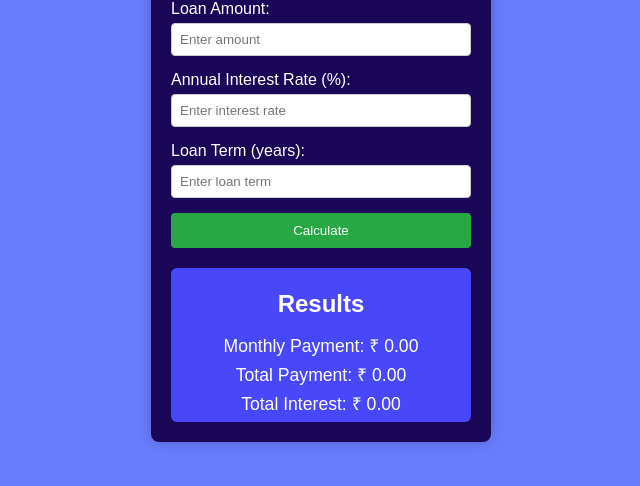
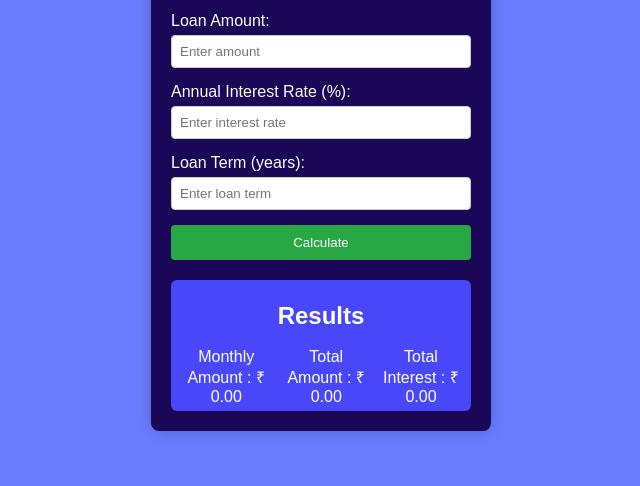
Before and after one commit to Mithun636/Loan-Calculator-using-HTML-CSS-JS, a plain HTML site: page index.html in a window 1280 px wide. Shown: the part 228-714 px from the top of the page, without its empty margins (319-959 px from the left). Drawn offline with Linux system fonts and the light colour scheme.

Commit message:
Update index.html

```diff
--- a/index.html
+++ b/index.html
@@ -24,9 +24,11 @@
         <button onclick="calculateLoan()">Calculate</button>
         <div id="results">
             <h2>Results</h2>
-            <p id="monthly-payment">Monthly Payment: ₹ 0.00</p>
-            <p id="total-payment">Total Payment: ₹ 0.00</p>
-            <p id="total-interest">Total Interest: ₹ 0.00</p>
+            <table>
+            <td id="monthly-payment">Monthly Amount : ₹ 0.00</td>
+            <td id="total-payment">Total Amount : ₹ 0.00</td>
+            <td id="total-interest">Total Interest : ₹ 0.00</td>
+        </table>
         </div>
     </div>
     <script src="script.js"></script>
```
